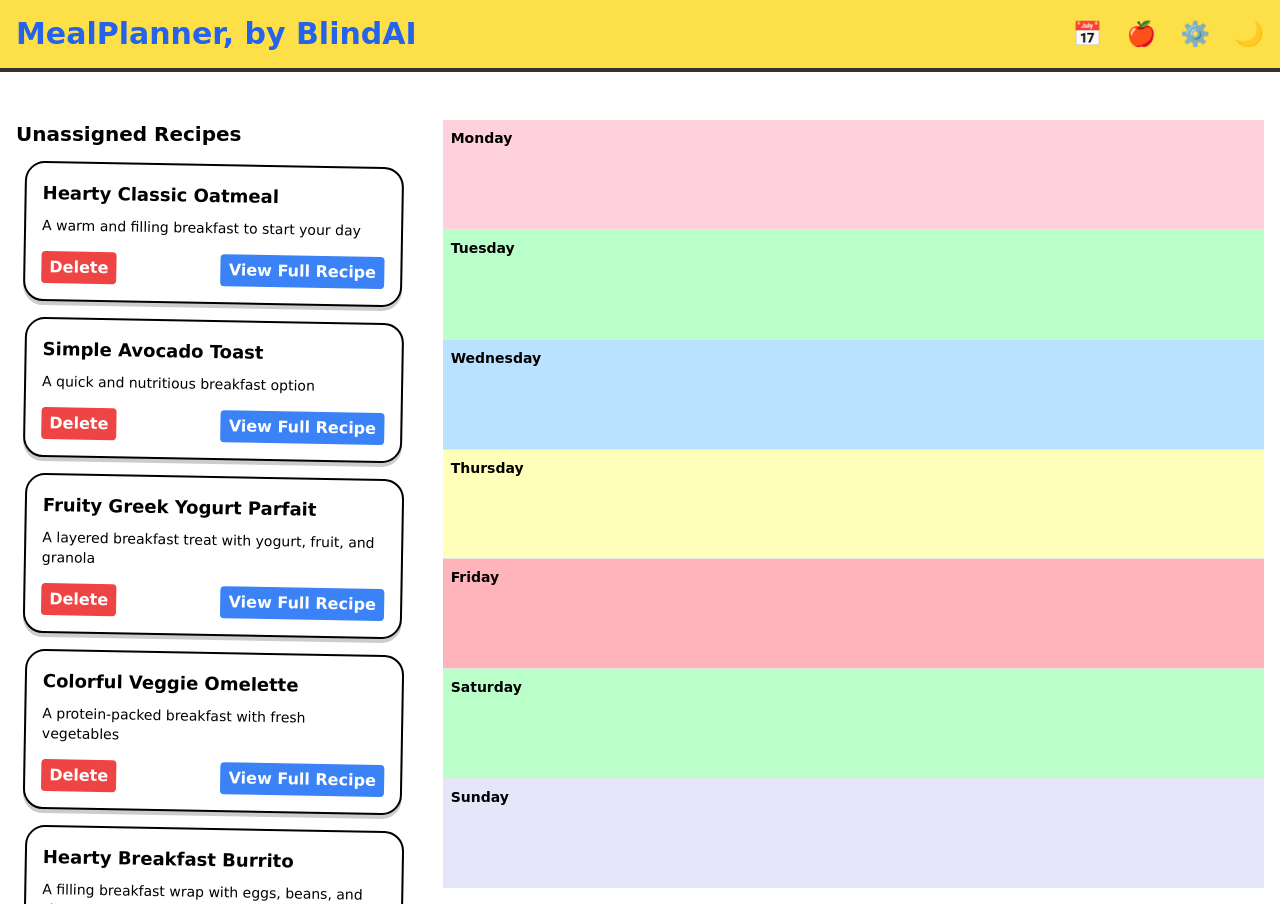
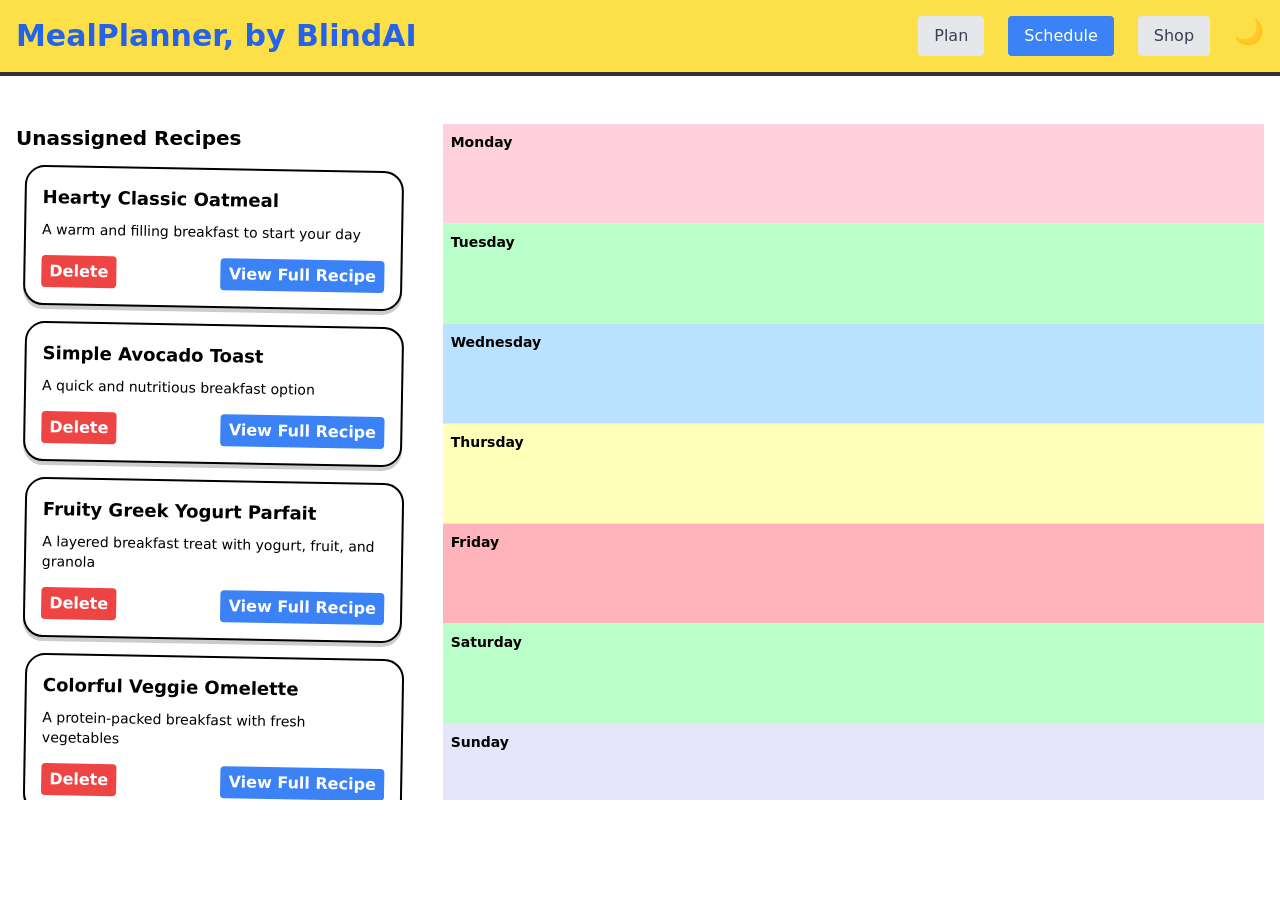
Before and after one commit to Arcadesys/mealplanner, a Next.js app: page / in a window 1280 px wide. After the commit the page ends 800 px from the top, so only its background shows below. Built offline with nearby package versions, Linux system fonts and the light colour scheme.

Commit message:
we got tabs baby1

```diff
--- a/app/components/GroceryModal.tsx
+++ /dev/null
@@ -1 +0,0 @@
-//a simple shopping list modal that a user can use in the grocery store.
--- /dev/null
+++ b/app/components/GroceryView.tsx
@@ -0,0 +1,15 @@
+//a simple shopping list modal that a user can use in the grocery store.
+
+import React from 'react';
+
+const GroceryView: React.FC = () => {
+  return (
+    <div className="p-4">
+      <h2 className="text-2xl font-bold mb-4">Shopping List</h2>
+      {/* Add your shopping list components here */}
+      <p>This is where users will see their grocery shopping list.</p>
+    </div>
+  );
+};
+
+export default GroceryView;
--- a/app/components/Navigation.tsx
+++ b/app/components/Navigation.tsx
@@ -3,7 +3,19 @@
 import React from 'react';
 import { useDarkMode } from './DarkModeProvider';
 
-export const Navigation = () => {
+type ViewType = 'PLAN' | 'SCHEDULE' | 'SHOP';
+
+interface NavigationProps {
+  currentView: ViewType;
+  setCurrentView?: (view: ViewType) => void;
+}
+
+export const Navigation: React.FC<NavigationProps> = ({
+  currentView,
+  setCurrentView = () => console.warn('setCurrentView not provided')
+}) => {
+  console.log('Navigation received setCurrentView:', typeof setCurrentView);
+
   const { darkMode, toggleDarkMode } = useDarkMode();
 
   return (
@@ -11,9 +23,30 @@ export const Navigation = () => {
       <div className="container mx-auto flex justify-between items-center">
         <div className="text-3xl font-bold text-blue-600 font-cartoon">MealPlanner, by BlindAI</div>
         <ul className="flex space-x-6">
-          <li><a href="/plan" className="text-red-500 hover:text-red-700 text-2xl hover:animate-bounce-slight">📅</a></li>
-          <li><a href="/recipes" className="text-green-500 hover:text-green-700 text-2xl hover:animate-bounce-slight">🍎</a></li>
-          <li><a href="/settings" className="text-purple-500 hover:text-purple-700 text-2xl hover:animate-bounce-slight">⚙️</a></li>
+          <li>
+            <button
+              onClick={() => setCurrentView('PLAN')}
+              className={`px-4 py-2 rounded ${currentView === 'PLAN' ? 'bg-blue-500 text-white' : 'bg-gray-200 text-gray-700'}`}
+            >
+              Plan
+            </button>
+          </li>
+          <li>
+            <button
+              onClick={() => setCurrentView('SCHEDULE')}
+              className={`px-4 py-2 rounded ${currentView === 'SCHEDULE' ? 'bg-blue-500 text-white' : 'bg-gray-200 text-gray-700'}`}
+            >
+              Schedule
+            </button>
+          </li>
+          <li>
+            <button
+              onClick={() => setCurrentView('SHOP')}
+              className={`px-4 py-2 rounded ${currentView === 'SHOP' ? 'bg-blue-500 text-white' : 'bg-gray-200 text-gray-700'}`}
+            >
+              Shop
+            </button>
+          </li>
           <li>
             <button onClick={toggleDarkMode} className="text-purple-500 hover:text-purple-700 text-2xl hover:animate-bounce-slight">
               {darkMode ? '☀️' : '🌙'}
--- a/app/components/PlanModal.tsx
+++ /dev/null
@@ -1,12 +0,0 @@
-//a modal that allows a user to plan their meals for the week.
-
-import React, { useState } from 'react';
-import Modal from 'react-modal';
-
- // Set the app element for accessibility
-
-const PlanModal: React.FC = () => {
-  const [modalIsOpen, setModalIsOpen] = useState(false);
-
-  return <div>Hello, World!</div>;
-};
--- /dev/null
+++ b/app/components/PlanView.tsx
@@ -0,0 +1,15 @@
+//a modal that allows a user to plan their meals for the week.
+
+import React from 'react';
+
+const PlanView: React.FC = () => {
+  return (
+    <div className="p-4">
+      <h2 className="text-2xl font-bold mb-4">Meal Planning</h2>
+      {/* Add your meal planning components here */}
+      <p>This is where users will plan their meals for the week.</p>
+    </div>
+  );
+};
+
+export default PlanView;
--- /dev/null
+++ b/app/components/ScheduleView.tsx
@@ -0,0 +1,93 @@
+"use client";
+import React, { useState, useEffect } from 'react';
+import { DragDropContext, DropResult } from '@hello-pangea/dnd';
+import Scheduler from './Scheduler';
+import UnassignedRecipes from './UnassignedRecipes';
+import { useRecipes } from '../hooks/useRecipes';
+import { Recipe } from '../types/recipe';
+
+const ScheduleView: React.FC = () => {
+  const { recipes: initialRecipes, loading, error } = useRecipes();
+  const [unassignedRecipes, setUnassignedRecipes] = useState<Recipe[]>([]);
+  const [assignedRecipes, setAssignedRecipes] = useState<{ [key: string]: Recipe[] }>({
+    Monday: [], Tuesday: [], Wednesday: [], Thursday: [], Friday: [], Saturday: [], Sunday: []
+  });
+
+  useEffect(() => {
+    if (initialRecipes.length > 0) {
+      setUnassignedRecipes(initialRecipes);
+    }
+  }, [initialRecipes]);
+
+  const onDragEnd = (result: DropResult) => {
+    const { source, destination } = result;
+
+    if (!destination) return;
+
+    if (
+      destination.droppableId === source.droppableId &&
+      destination.index === source.index
+    ) return;
+
+    let sourceList: Recipe[];
+    let destList: Recipe[];
+
+    if (source.droppableId === 'unassigned') {
+      sourceList = [...unassignedRecipes];
+    } else {
+      sourceList = [...assignedRecipes[source.droppableId]];
+    }
+
+    if (destination.droppableId === 'unassigned') {
+      destList = [...unassignedRecipes];
+    } else {
+      destList = [...assignedRecipes[destination.droppableId]];
+    }
+
+    const [movedItem] = sourceList.splice(source.index, 1);
+    destList.splice(destination.index, 0, movedItem);
+
+    if (source.droppableId === 'unassigned') {
+      setUnassignedRecipes(sourceList);
+    } else {
+      setAssignedRecipes(prev => ({
+        ...prev,
+        [source.droppableId]: sourceList
+      }));
+    }
+
+    if (destination.droppableId === 'unassigned') {
+      setUnassignedRecipes(destList);
+    } else {
+      setAssignedRecipes(prev => ({
+        ...prev,
+        [destination.droppableId]: destList
+      }));
+    }
+  };
+
+  if (loading) return (
+    <div className="flex items-center justify-center h-full">
+      <div className="text-2xl font-bold text-yellow-400 animate-bounce">
+        🐱 Chasing down those recipes... 🍳
+      </div>
+    </div>
+  );
+  if (error) return <p>Error loading recipes: {error}</p>;
+
+  return (
+    <DragDropContext onDragEnd={onDragEnd}>
+      <div className="flex h-full">
+        <div className="w-1/3 p-4 overflow-y-auto">
+          <h2 className="text-xl font-bold mb-4">Unassigned Recipes</h2>
+          <UnassignedRecipes recipes={unassignedRecipes} />
+        </div>
+        <div className="w-2/3 p-4 overflow-y-auto">
+          <Scheduler assignedRecipes={assignedRecipes} />
+        </div>
+      </div>
+    </DragDropContext>
+  );
+};
+
+export default ScheduleView;
--- a/app/layout.tsx
+++ b/app/layout.tsx
@@ -12,7 +12,6 @@ const RootLayout = ({ children }: RootLayoutProps) => {
     <html lang="en">
       <DarkModeProvider>
         <body className="bg-white dark:bg-gray-900 text-black dark:text-white">
-          <Navigation />
           <main>{children}</main>
         </body>
       </DarkModeProvider>
--- a/app/page.tsx
+++ b/app/page.tsx
@@ -1,100 +1,35 @@
 "use client";
-import React, { useState, useEffect } from 'react';
-import { DragDropContext, DropResult } from '@hello-pangea/dnd';
-import Scheduler from './components/Scheduler';
-import UnassignedRecipes from './components/UnassignedRecipes';
-import { useRecipes } from './hooks/useRecipes';
-import { Recipe } from './types/recipe';
-import Modal from 'react-modal';
+import React, { useState } from 'react';
+import { Navigation } from './components/Navigation';
+import PlanView from './components/PlanView';
+import ScheduleView from './components/ScheduleView';
+import GroceryView from './components/GroceryView';
+
+type ViewType = 'PLAN' | 'SCHEDULE' | 'SHOP';
 
 const HomePage: React.FC = () => {
-  useEffect(() => {
-    // Ensure this runs only on the client side
-    if (typeof window !== 'undefined' && document.querySelector('#__next')) {
-      Modal.setAppElement('#__next');
-    }
-  }, []);
+  const [currentView, setCurrentView] = useState<ViewType>('SCHEDULE');
 
-  const { recipes: initialRecipes, loading, error } = useRecipes();
-  const [unassignedRecipes, setUnassignedRecipes] = useState<Recipe[]>([]);
-  const [assignedRecipes, setAssignedRecipes] = useState<{ [key: string]: Recipe[] }>({
-    Monday: [], Tuesday: [], Wednesday: [], Thursday: [], Friday: [], Saturday: [], Sunday: []
-  });
+  console.log('HomePage setCurrentView:', typeof setCurrentView);
 
-  useEffect(() => {
-    if (initialRecipes.length > 0) {
-      setUnassignedRecipes(initialRecipes);
-    }
-  }, [initialRecipes]);
-
-  const onDragEnd = (result: DropResult) => {
-    const { source, destination } = result;
-
-    if (!destination) return;
-
-    if (
-      destination.droppableId === source.droppableId &&
-      destination.index === source.index
-    ) return;
-
-    let sourceList: Recipe[];
-    let destList: Recipe[];
-
-    if (source.droppableId === 'unassigned') {
-      sourceList = [...unassignedRecipes];
-    } else {
-      sourceList = [...assignedRecipes[source.droppableId]];
-    }
-
-    if (destination.droppableId === 'unassigned') {
-      destList = [...unassignedRecipes];
-    } else {
-      destList = [...assignedRecipes[destination.droppableId]];
-    }
-
-    const [movedItem] = sourceList.splice(source.index, 1);
-    destList.splice(destination.index, 0, movedItem);
-
-    if (source.droppableId === 'unassigned') {
-      setUnassignedRecipes(sourceList);
-    } else {
-      setAssignedRecipes(prev => ({
-        ...prev,
-        [source.droppableId]: sourceList
-      }));
-    }
-
-    if (destination.droppableId === 'unassigned') {
-      setUnassignedRecipes(destList);
-    } else {
-      setAssignedRecipes(prev => ({
-        ...prev,
-        [destination.droppableId]: destList
-      }));
+  const renderView = () => {
+    switch (currentView) {
+      case 'PLAN':
+        return <PlanView />;
+      case 'SCHEDULE':
+        return <ScheduleView />;
+      case 'SHOP':
+        return <GroceryView />;
     }
   };
 
-  if (loading) return (
-    <div className="flex items-center justify-center h-screen">
-      <div className="text-2xl font-bold text-yellow-400 animate-bounce">
-        🐱 Chasing down those recipes... 🍳
-      </div>
+  return (
+    <div className="flex flex-col h-screen">
+      <Navigation currentView={currentView} setCurrentView={setCurrentView} />
+      <main className="flex-grow overflow-hidden">
+        {renderView()}
+      </main>
     </div>
-  );
-  if (error) return <p>Error loading recipes: {error}</p>;
-
-  return (
-    <DragDropContext onDragEnd={onDragEnd}>
-      <div className="flex h-screen">
-        <div className="w-1/3 p-4 overflow-y-auto">
-          <h2 className="text-xl font-bold mb-4">Unassigned Recipes</h2>
-          <UnassignedRecipes recipes={unassignedRecipes} />
-        </div>
-        <div className="w-2/3 p-4 overflow-y-auto">
-          <Scheduler assignedRecipes={assignedRecipes} />
-        </div>
-      </div>
-    </DragDropContext>
   );
 };
 
```
Also changed, not shown: app/components/FullRecipeView.tsx (renamed from app/components/FullRecipeModal.tsx).
